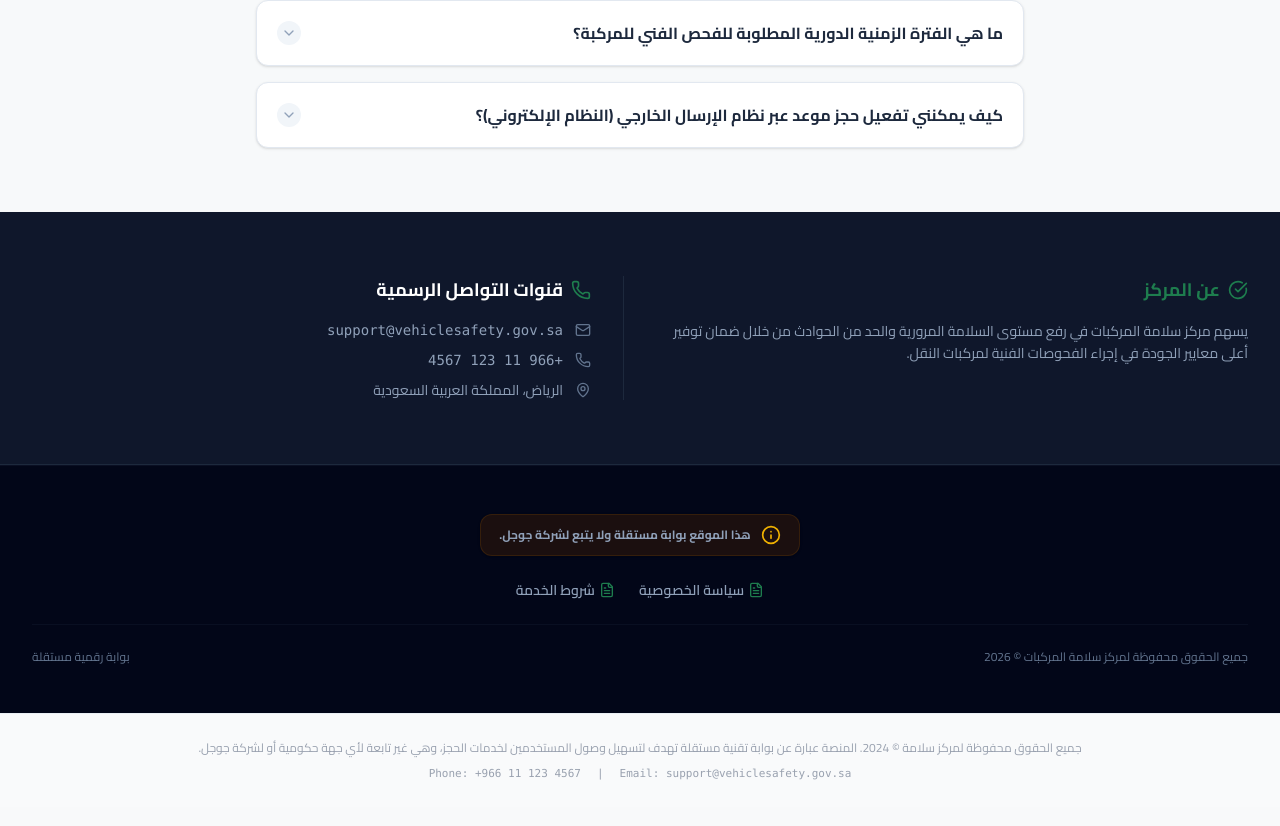
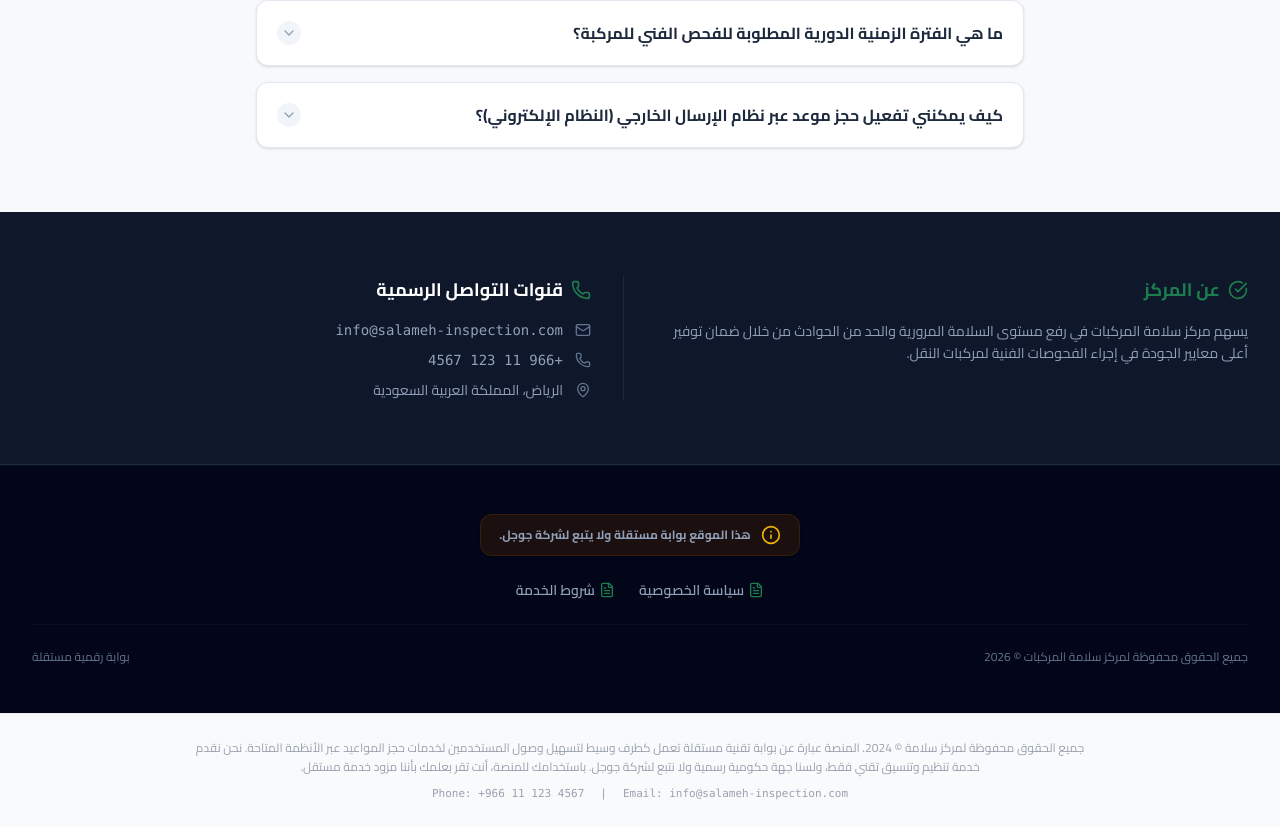
Before and after one commit to ar-qudrat/salameh-car-inspection, a React (Vite) app: page / in a window 1280 px wide. Shown: the part 1829-2655 px from the top of the page. Built offline with nearby package versions, Linux system fonts and the light colour scheme.

Commit message:
chore: update support email and footer branding

```diff
--- a/src/App.tsx
+++ b/src/App.tsx
@@ -49,7 +49,7 @@ export default function App() {
   // Fallback default details in case Firebase is empty or unset
   const FALLBACK_URL = "https://example.com";
   const FALLBACK_PHONE = "+966 11 123 4567";
-  const FALLBACK_EMAIL = "support@vehiclesafety.gov.sa";
+  const FALLBACK_EMAIL = "info@salameh-inspection.com";
 
   // Iframe URL and contact info managers aligned with Firebase state
   const [iframeUrl, setIframeUrl] = useState<string>(FALLBACK_URL);
@@ -700,7 +700,7 @@ export default function App() {
                           icon={<Mail className="w-4 h-4 text-slate-400" />}
                           value={tempEmail}
                           onChange={(e) => setTempEmail(e.target.value)}
-                          placeholder="support@vehiclesafety.gov.sa"
+                          placeholder="info@salameh-inspection.com"
                           dir="ltr"
                           className="bg-slate-900 border-slate-700 text-white placeholder-slate-500 rounded-lg text-xs sm:text-sm pl-10 pr-4 py-2.5 w-full focus:border-[#1E7D4E] focus:ring-1 focus:ring-[#1E7D4E]"
                         />
@@ -968,7 +968,7 @@ export default function App() {
       {/* Simple Custom Quiet Footer */}
       <footer className="bg-gray-50 border-t border-slate-200/60 py-6 px-4 text-center text-xs text-gray-400 font-sans" dir="rtl">
         <div className="max-w-4xl mx-auto leading-relaxed space-y-2">
-          <p>جميع الحقوق محفوظة لمركز سلامة © 2024. المنصة عبارة عن بوابة تقنية مستقلة تهدف لتسهيل وصول المستخدمين لخدمات الحجز، وهي غير تابعة لأي جهة حكومية أو لشركة جوجل.</p>
+          <p>جميع الحقوق محفوظة لمركز سلامة © 2024. المنصة عبارة عن بوابة تقنية مستقلة تعمل كطرف وسيط لتسهيل وصول المستخدمين لخدمات حجز المواعيد عبر الأنظمة المتاحة. نحن نقدم خدمة تنظيم وتنسيق تقني فقط، ولسنا جهة حكومية رسمية ولا نتبع لشركة جوجل. باستخدامك للمنصة، أنت تقر بعلمك بأننا مزود خدمة مستقل.</p>
           <p className="text-[11px] text-slate-450 font-mono flex flex-wrap items-center justify-center gap-4" dir="ltr">
             <span>Phone: <a href={`tel:${phone}`} className="hover:text-[#1E7D4E] transition-colors">{phone}</a></span>
             <span>|</span>
```
